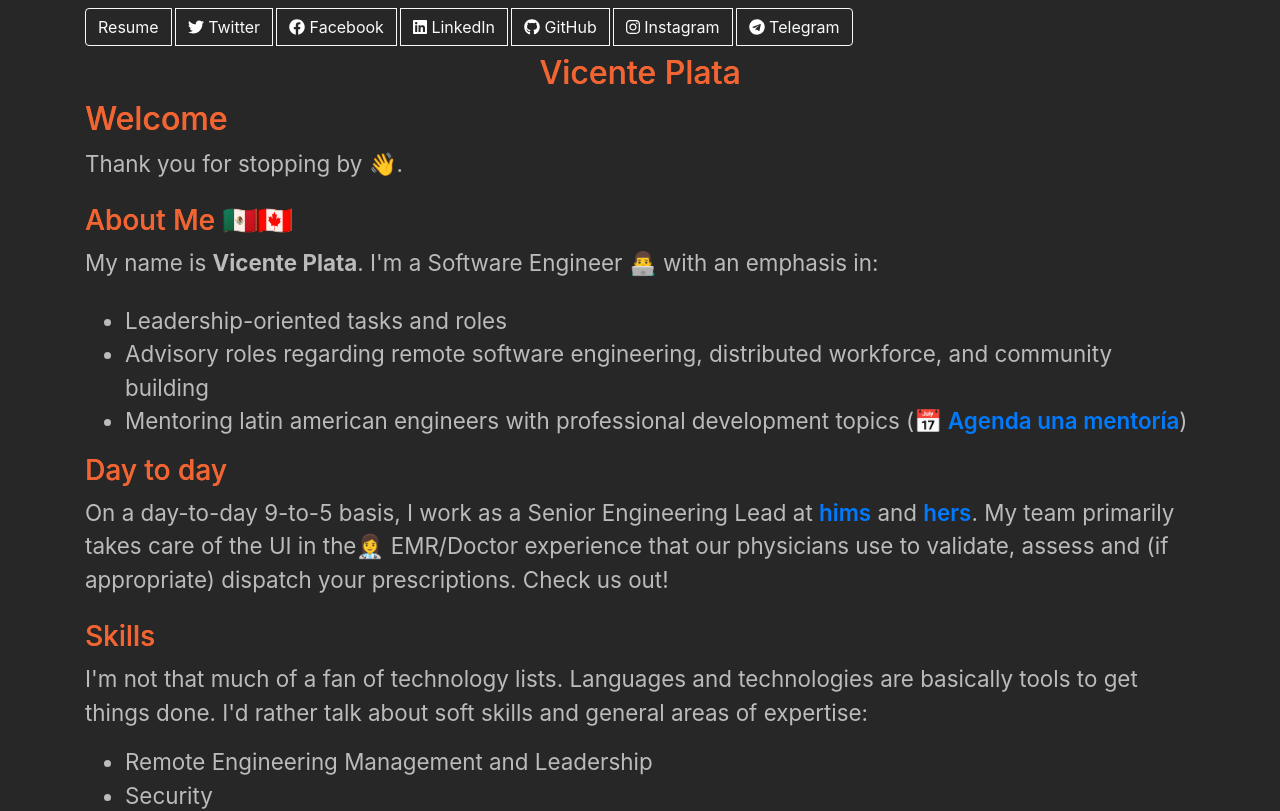
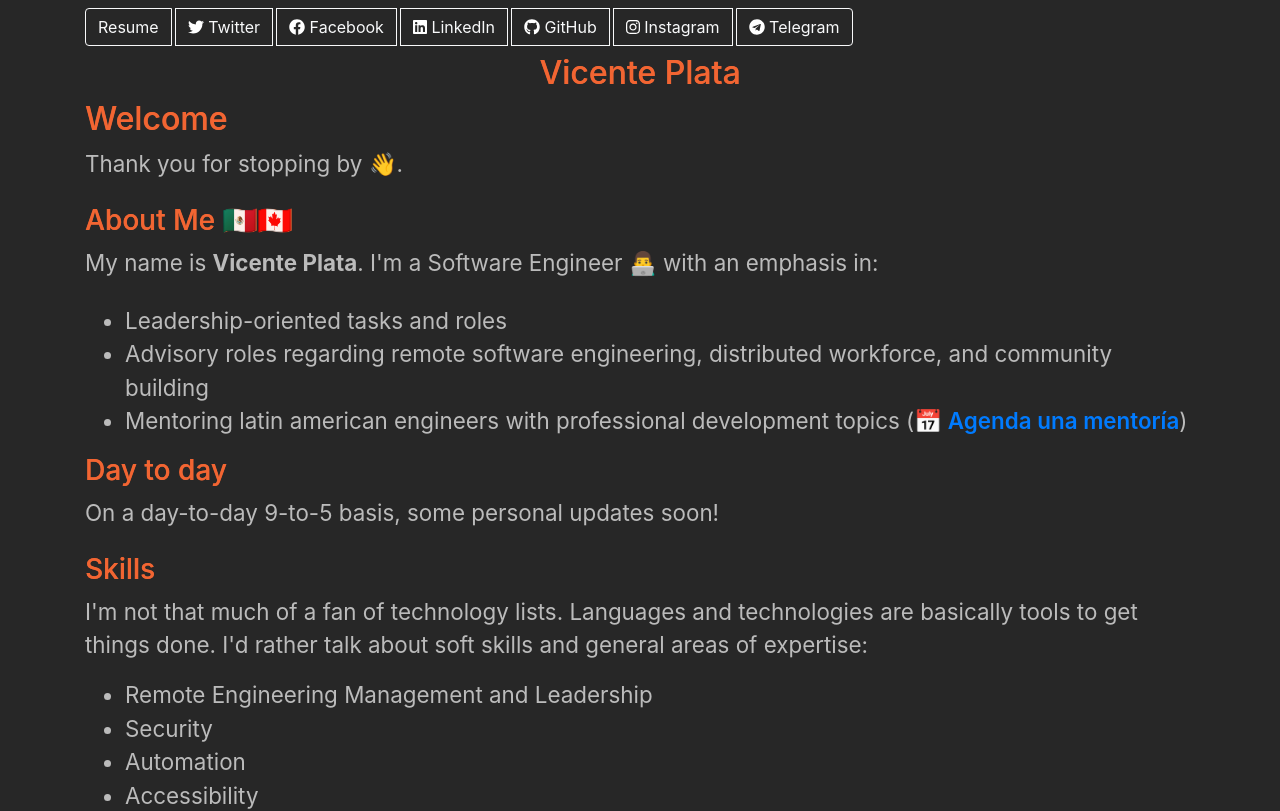
Before and after one commit to xnt/xnt.github.io, a React (Create React App) app: page /#/ in a window 1280 px wide. Shown: the top 811 px of the page. Built offline with nearby package versions, Linux system fonts and the light colour scheme.

Commit message:
personal updates

```diff
--- a/src/Welcome.js
+++ b/src/Welcome.js
@@ -1,4 +1,4 @@
-import React, { memo } from "react";
+import React from "react";
 import Row from "react-bootstrap/Row";
 import Col from "react-bootstrap/Col";
 
@@ -6,8 +6,7 @@ import Emoji from "./Emoji";
 import { GuestAppearance } from "./GuestAppearance";
 import { APPEARANCES } from "./guest-appearances";
 
-const Welcome = memo(function Welcome(props) {
-  return (
+const Welcome = React.memo(() => (
   <Row>
     <Col>
       <h2>Welcome</h2>
@@ -23,38 +22,24 @@ const Welcome = memo(function Welcome(props) {
       </p>
       <ul>
         <li>Leadership-oriented tasks and roles</li>
-          <li>Advisory roles regarding remote software engineering, distributed workforce, and community building</li>
-          <li>Mentoring latin american engineers with professional development topics
-            (<a href="https://calendly.com/vplata/mentorship"><Emoji label="Calendar" emoji="📅" /> Agenda una mentor&iacute;a</a>)</li>
+        <li>
+          Advisory roles regarding remote software engineering, distributed workforce, and community
+          building
+        </li>
+        <li>
+          Mentoring latin american engineers with professional development topics (
+          <a href="https://calendly.com/vplata/mentorship">
+            <Emoji label="Calendar" emoji="📅" /> Agenda una mentor&iacute;a
+          </a>
+          )
+        </li>
       </ul>
       <h3>Day to day</h3>
-        <p className="pb-2">
-          On a day-to-day 9-to-5 basis, I work as a Senior Engineering Lead at{" "}
-          <a
-            href="https://forhims.com"
-            rel="noopener noreferrer"
-            target="_blank"
-          >
-            hims
-          </a>{" "}
-          and{" "}
-          <a
-            href="https://forhers.com"
-            rel="noopener noreferrer"
-            target="_blank"
-          >
-            hers
-          </a>
-          . My team primarily takes care of the UI in the
-          <Emoji label="doctor" emoji="👩‍⚕️" /> EMR/Doctor experience that our
-          physicians use to validate, assess and (if appropriate) dispatch your
-          prescriptions. Check us out!
-        </p>
+      <p className="pb-2">On a day-to-day 9-to-5 basis, some personal updates soon!</p>
       <h3>Skills</h3>
       <p>
-          I'm not that much of a fan of technology lists. Languages and
-          technologies are basically tools to get things done. I'd rather talk
-          about soft skills and general areas of expertise:
+        I'm not that much of a fan of technology lists. Languages and technologies are basically
+        tools to get things done. I'd rather talk about soft skills and general areas of expertise:
       </p>
       <ul>
         <li>Remote Engineering Management and Leadership</li>
@@ -63,9 +48,7 @@ const Welcome = memo(function Welcome(props) {
         <li>Accessibility</li>
         <li>Best Practices</li>
       </ul>
-        <p className="pb-2">
-          If you insist, though, check my GitHub or LinkedIn profiles. TLDR:
-        </p>
+      <p className="pb-2">If you insist, though, check my GitHub or LinkedIn profiles. TLDR:</p>
       <ul>
         <li>Java</li>
         <li>C#</li>
@@ -75,26 +58,26 @@ const Welcome = memo(function Welcome(props) {
       </ul>
       <h3>Guest Appearances</h3>
       <p classname="pb-2">
-          Some folks have been kind enough to invite me to their Lives, Podcasts
-          and similar events. Most of them in Spanish. FYI:
+        Some folks have been kind enough to invite me to their Lives, Podcasts and similar events.
+        Most of them in Spanish. FYI:
       </p>
       <ul>
-          {APPEARANCES.map(appearance =>
+        {APPEARANCES.map(appearance => (
           <GuestAppearance
             link={appearance.link}
             linkTitle={appearance.linkTitle}
-              title={appearance.title} />)}
+            title={appearance.title}
+          />
+        ))}
       </ul>
       <h3>About this website</h3>
       <p className="pb-2">
-          I'm rebuilding my website because of reasons. This might take a while.
-          Until then, check out the buttons at the top{" "}
-          <Emoji label="pointing up" emoji="☝️" />.
+        I'm rebuilding my website because of reasons. This might take a while. Until then, check out
+        the buttons at the top <Emoji label="pointing up" emoji="☝️" />.
       </p>
     </Col>
   </Row>
-  );
-});
+));
 
 Welcome.displayName = "Welcome";
 
```
Lines whose indentation alone changed are shown as unchanged.
